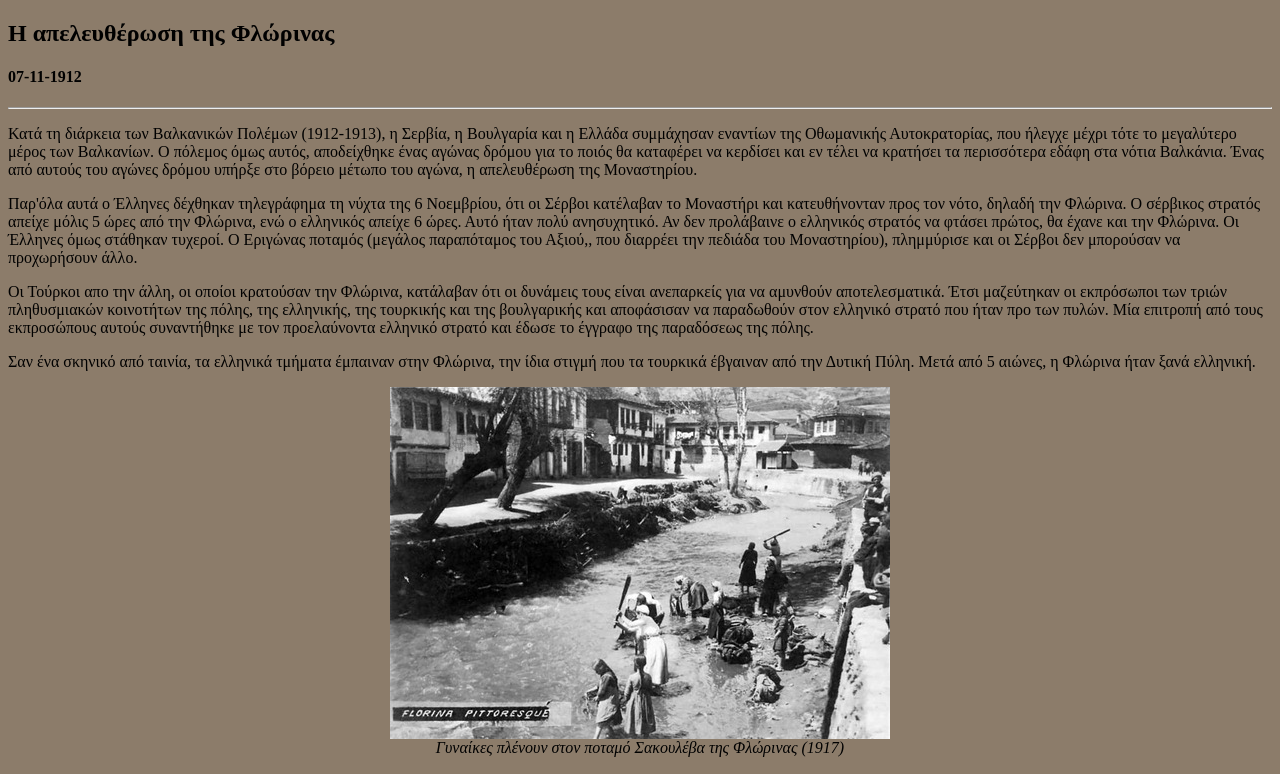
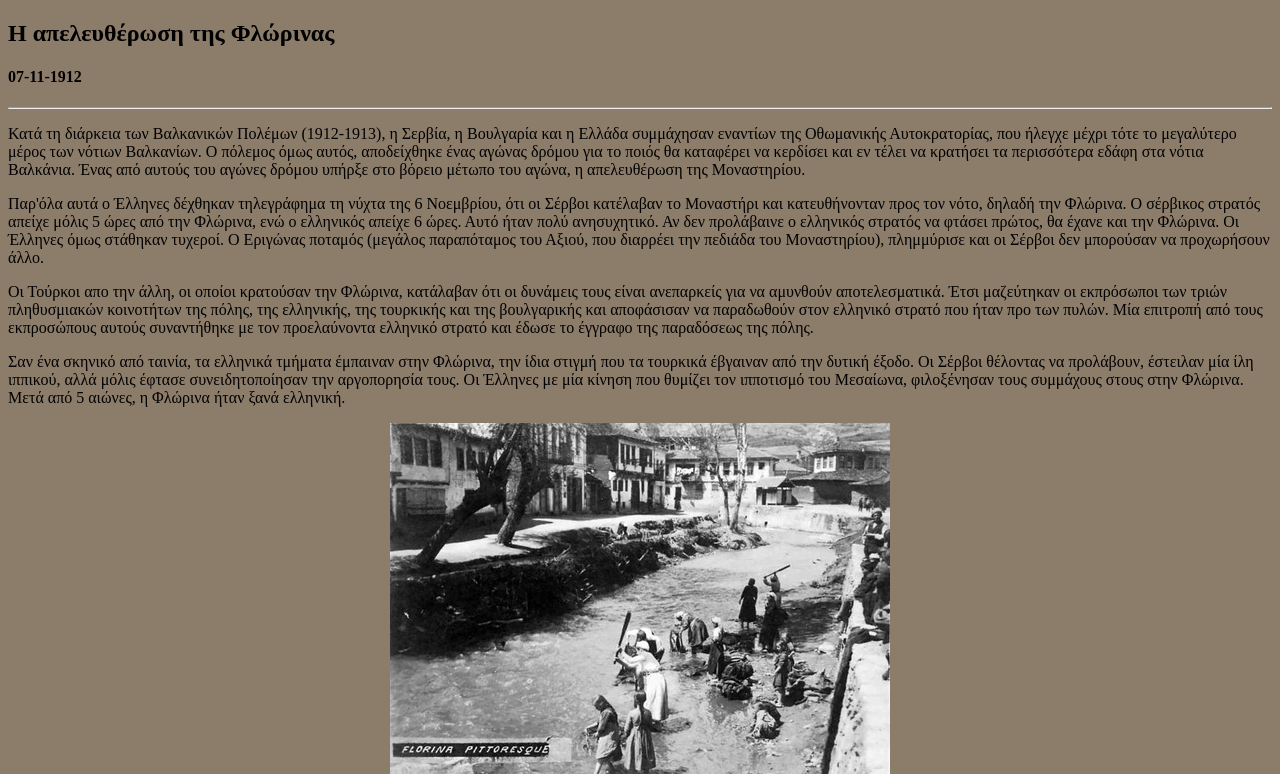
Before and after one commit to Veisakis/openhistory, a PHP site: the page made by src/1912-Απελευθέρωση Φλώρινας.html in a window 1280 px wide. Shown: the top 774 px of the page. Run offline with PHP 8.4, Linux system fonts and the light colour scheme.

Commit message:
Index wallpaper

```diff
--- a/index.php
+++ b/index.php
@@ -6,6 +6,8 @@
     <link rel="stylesheet" href="css/style.css">
   </head>
   <body>
+    <img src="../img/index.jpeg" alt="Χάρτης Ελλάδας" class="">
+    <hr>
     <?php
 
     $path = "src";
--- a/src/1912-Απελευθέρωση Φλώρινας.html
+++ b/src/1912-Απελευθέρωση Φλώρινας.html
@@ -12,7 +12,7 @@
     <p>
 	     Κατά τη διάρκεια των Βαλκανικών Πολέμων (1912-1913),
        η Σερβία, η Βουλγαρία και η Ελλάδα συμμάχησαν εναντίων της Οθωμανικής Αυτοκρατορίας,
-       που ήλεγχε μέχρι τότε το μεγαλύτερο μέρος των Βαλκανίων.
+       που ήλεγχε μέχρι τότε το μεγαλύτερο μέρος των νότιων Βαλκανίων.
        Ο πόλεμος όμως αυτός, αποδείχθηκε ένας αγώνας δρόμου
        για το ποιός θα καταφέρει να κερδίσει και εν τέλει να κρατήσει τα περισσότερα εδάφη στα νότια Βαλκάνια.
        Ένας από αυτούς του αγώνες δρόμου υπήρξε στο βόρειο μέτωπο του αγώνα, η απελευθέρωση της Μοναστηρίου.
@@ -24,7 +24,7 @@
       Αυτό ήταν πολύ ανησυχητικό.
       Αν δεν προλάβαινε ο ελληνικός στρατός να φτάσει πρώτος, θα έχανε και την Φλώρινα.
       Οι Έλληνες όμως στάθηκαν τυχεροί.
-      Ο Εριγώνας ποταμός (μεγάλος παραπόταμος του Αξιού,, που διαρρέει την πεδιάδα του Μοναστηρίου),
+      Ο Εριγώνας ποταμός (μεγάλος παραπόταμος του Αξιού, που διαρρέει την πεδιάδα του Μοναστηρίου),
       πλημμύρισε και οι Σέρβοι δεν μπορούσαν να προχωρήσουν άλλο.
     </p>
     <p>
@@ -38,7 +38,11 @@
     </p>
     <p>
       Σαν ένα σκηνικό από ταινία, τα ελληνικά τμήματα έμπαιναν στην Φλώρινα,
-      την ίδια στιγμή που τα τουρκικά έβγαιναν από την Δυτική Πύλη.
+      την ίδια στιγμή που τα τουρκικά έβγαιναν από την δυτική έξοδο.
+      Οι Σέρβοι θέλοντας να προλάβουν, έστειλαν μία ίλη ιππικού,
+      αλλά μόλις έφτασε συνειδητοποίησαν την αργοπορησία τους.
+      Οι Έλληνες με μία κίνηση που θυμίζει τον ιπποτισμό του Μεσαίωνα,
+      φιλοξένησαν τους συμμάχους στους στην Φλώρινα.
       Μετά από 5 αιώνες, η Φλώρινα ήταν ξανά ελληνική.
     </p>
     <figure>
```
Also changed, not shown: img/index.jpeg (added).
